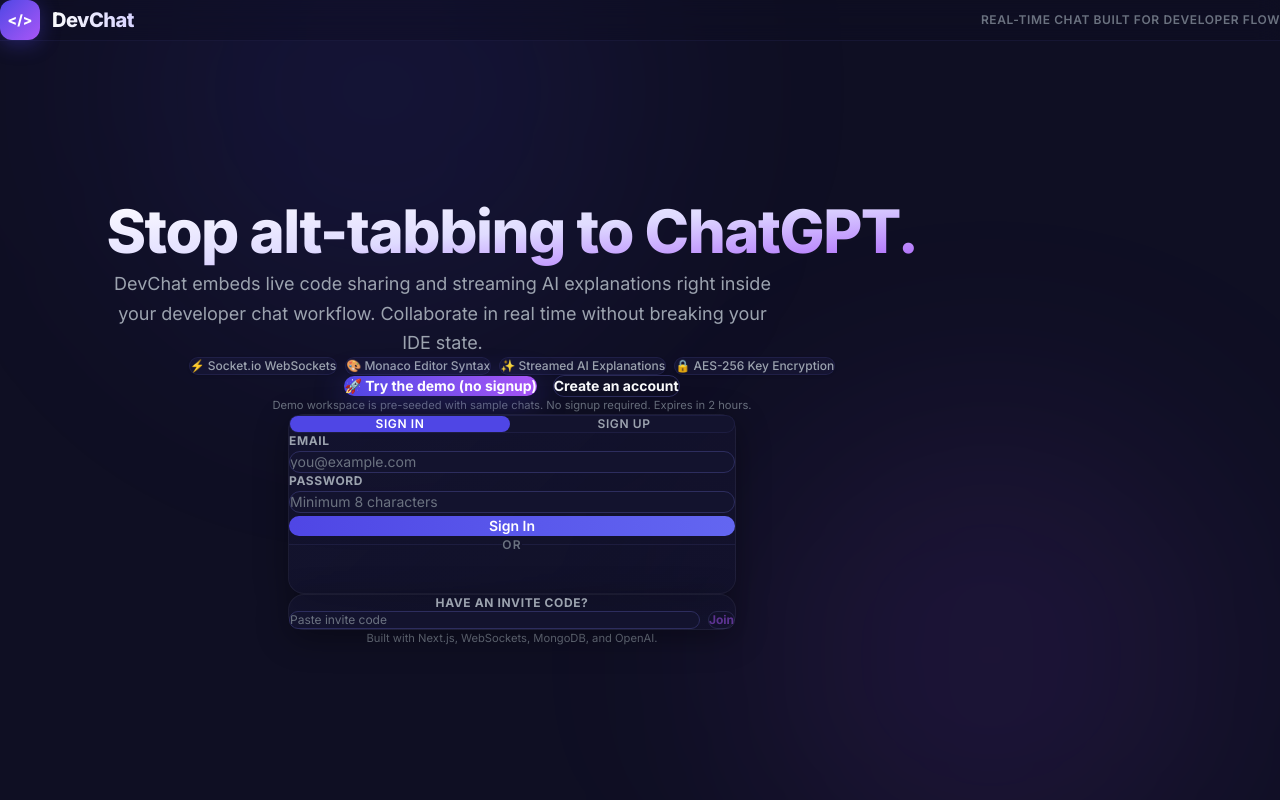
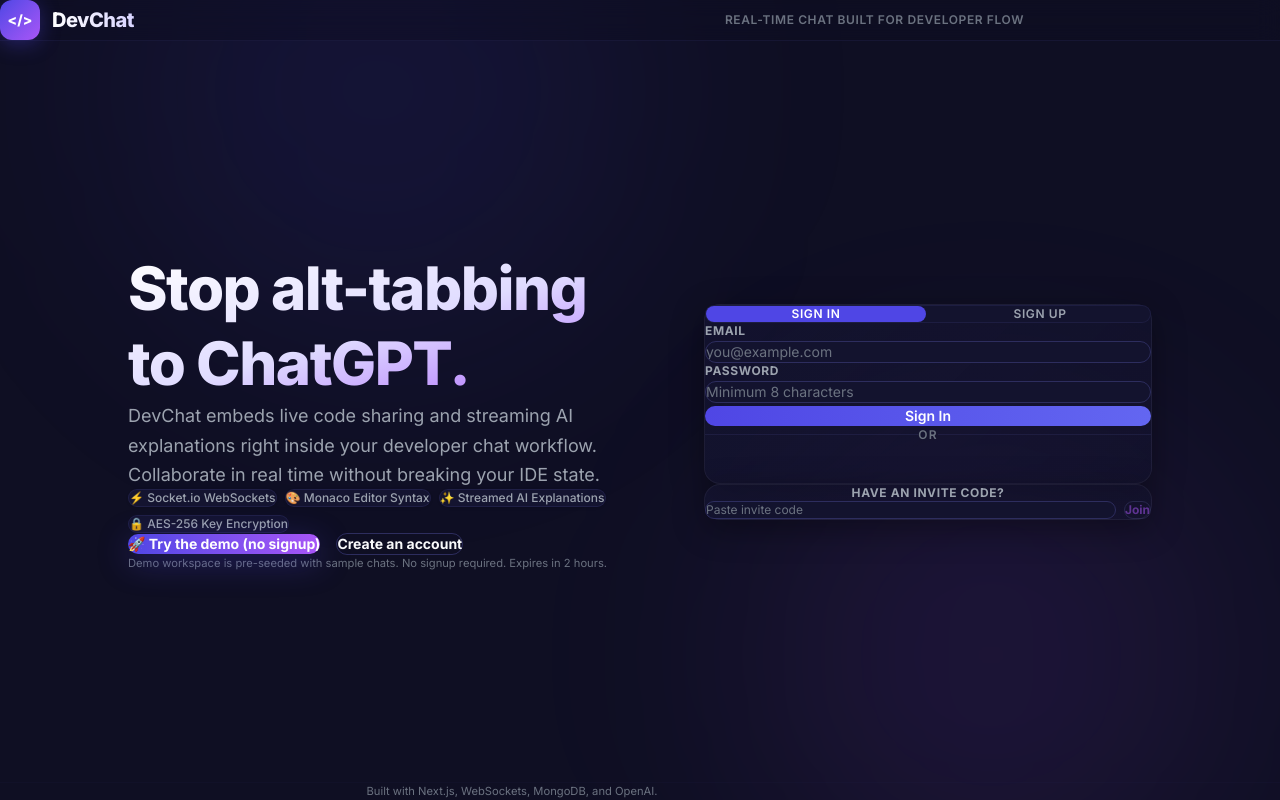
Before and after one commit to shihabcodes/DevChat, a Next.js app in the folder client/: page / in a window 1280 px wide. Built offline with nearby package versions, Linux system fonts and the light colour scheme; no server answers.

Commit message:
design: align landing page header, footer, and main content in a centered desktop row grid

```diff
--- a/client/src/app/page.js
+++ b/client/src/app/page.js
@@ -126,33 +126,35 @@
             <div className="absolute bottom-[-10%] right-[5%] w-[450px] h-[450px] rounded-full bg-accent-purple/10 blur-[120px] pointer-events-none" />
 
             {/* Top Navigation Bar */}
-            <header className="px-8 py-5 flex items-center justify-between border-b border-border/30 bg-bg-dark/45 backdrop-blur-md z-10">
+            <header className="w-full border-b border-border/30 bg-bg-dark/45 backdrop-blur-md z-10">
+                <div className="max-w-5xl mx-auto px-6 sm:px-8 py-5 flex items-center justify-between">
                     <div className="flex items-center gap-3">
                         <div className="w-10 h-10 rounded-xl bg-gradient-to-br from-primary to-accent-purple flex items-center justify-center text-sm font-extrabold text-white shadow-[0_4px_20px_rgba(79,70,229,0.35)] transition-transform hover:rotate-3 duration-300">
                             {'</>'}
                         </div>
-                    <span className="text-xl font-extrabold tracking-tight bg-gradient-to-r from-[#F9FAFB] to-[#D8D4FF] bg-clip-text text-transparent">
+                        <span className="text-xl font-extrabold tracking-tight bg-gradient-to-r from-white to-[#D8D4FF] bg-clip-text text-transparent">
                             DevChat
                         </span>
                     </div>
                     <div className="text-xs font-semibold text-text-dim uppercase tracking-wider hidden sm:block">
                         Real-time chat built for developer flow
                     </div>
+                </div>
             </header>
 
             {/* Content Container */}
-            <main className="flex-1 flex flex-col items-center justify-center px-4 sm:px-6 py-12 z-10 max-w-5xl mx-auto w-full">
-                {/* Hero Headers */}
-                <div className="text-center mb-12 animate-fade-in">
-                    <h1 className="text-4xl sm:text-6xl font-extrabold leading-tight tracking-tight mb-5 bg-gradient-to-br from-white via-[#E0DCFF] to-accent-purple bg-clip-text text-transparent">
+            <main className="flex-1 flex flex-col lg:flex-row items-center justify-center lg:justify-between gap-12 lg:gap-16 px-6 sm:px-8 py-12 z-10 max-w-5xl mx-auto w-full self-center">
+                {/* Hero Headers (Left Side on Desktop) */}
+                <div className="text-center lg:text-left lg:max-w-xl animate-fade-in">
+                    <h1 className="text-4xl sm:text-5xl lg:text-6xl font-extrabold leading-tight tracking-tight mb-5 bg-gradient-to-br from-white via-[#E0DCFF] to-accent-purple bg-clip-text text-transparent">
                         Stop alt-tabbing to ChatGPT.
                     </h1>
-                    <p className="text-lg text-text-muted max-w-2xl mx-auto leading-relaxed">
+                    <p className="text-base sm:text-lg text-text-muted max-w-2xl mx-auto lg:mx-0 leading-relaxed">
                         DevChat embeds live code sharing and streaming AI explanations right inside your developer chat workflow. Collaborate in real time without breaking your IDE state.
                     </p>
 
                     {/* Features Badges */}
-                    <div className="flex flex-wrap items-center justify-center gap-2 mt-6 text-xs font-medium text-text-muted">
+                    <div className="flex flex-wrap items-center justify-center lg:justify-start gap-2 mt-6 text-xs font-medium text-text-muted">
                         <span className="px-3 py-1.5 rounded-full bg-bg-surface/50 border border-border/50 backdrop-blur-sm shadow-sm">⚡ Socket.io WebSockets</span>
                         <span className="px-3 py-1.5 rounded-full bg-bg-surface/50 border border-border/50 backdrop-blur-sm shadow-sm">🎨 Monaco Editor Syntax</span>
                         <span className="px-3 py-1.5 rounded-full bg-bg-surface/50 border border-border/50 backdrop-blur-sm shadow-sm">✨ Streamed AI Explanations</span>
@@ -160,17 +162,17 @@
                     </div>
 
                     {/* Action buttons */}
-                    <div className="mt-8 flex flex-col sm:flex-row items-center justify-center gap-4">
+                    <div className="mt-8 flex flex-col sm:flex-row items-center justify-center lg:justify-start gap-4">
                         <button
                             onClick={handleTryDemo}
                             disabled={demoLoading}
-                            className="glow-btn px-7 py-3.5 rounded-xl text-sm font-bold text-white transition-all disabled:opacity-60 disabled:cursor-wait bg-gradient-to-r from-primary to-accent-purple shadow-[0_8px_32px_rgba(79,70,229,0.35)]"
+                            className="glow-btn px-7 py-3.5 w-full sm:w-auto rounded-xl text-sm font-bold text-white transition-all disabled:opacity-60 disabled:cursor-wait bg-gradient-to-r from-primary to-accent-purple shadow-[0_8px_32px_rgba(79,70,229,0.35)]"
                         >
                             {demoLoading ? 'Launching demo…' : '🚀 Try the demo (no signup)'}
                         </button>
                         <a
                             href="#auth"
-                            className="px-7 py-3.5 rounded-xl text-sm font-bold text-text-primary border border-border hover:border-border-light hover:bg-white/[0.02] transition-all duration-200"
+                            className="px-7 py-3.5 w-full sm:w-auto text-center rounded-xl text-sm font-bold text-text-primary border border-border hover:border-border-light hover:bg-white/[0.02] transition-all duration-200"
                         >
                             Create an account
                         </a>
@@ -180,9 +182,8 @@
                     </p>
                 </div>
 
-                {/* Forms Section */}
-                <div id="auth" className="w-full max-w-md">
-                    <div className="animate-fade-in" style={{ animationDelay: '0.1s' }}>
+                {/* Forms Section (Right Side on Desktop) */}
+                <div id="auth" className="w-full max-w-md animate-fade-in" style={{ animationDelay: '0.1s' }}>
                     {/* Auth Card */}
                     <div className="glass-card rounded-2xl p-8 shadow-2xl">
                         {/* Tab switcher */}
@@ -285,13 +286,14 @@
                             </form>
                         </div>
                 </div>
+            </main>
+
+            {/* Centered Footer */}
+            <footer className="w-full border-t border-border/10 py-6 text-center text-[0.7rem] text-text-dim z-10">
+                <div className="max-w-5xl mx-auto px-6 sm:px-8">
+                    Built with Next.js, WebSockets, MongoDB, and OpenAI.
                 </div>
-
-                {/* Footer */}
-                <footer className="mt-16 text-[0.7rem] text-text-dim text-center">
-                    Built with Next.js, WebSockets, MongoDB, and OpenAI.
             </footer>
-            </main>
         </div>
     );
 }
```
Lines whose indentation alone changed are shown as unchanged.
